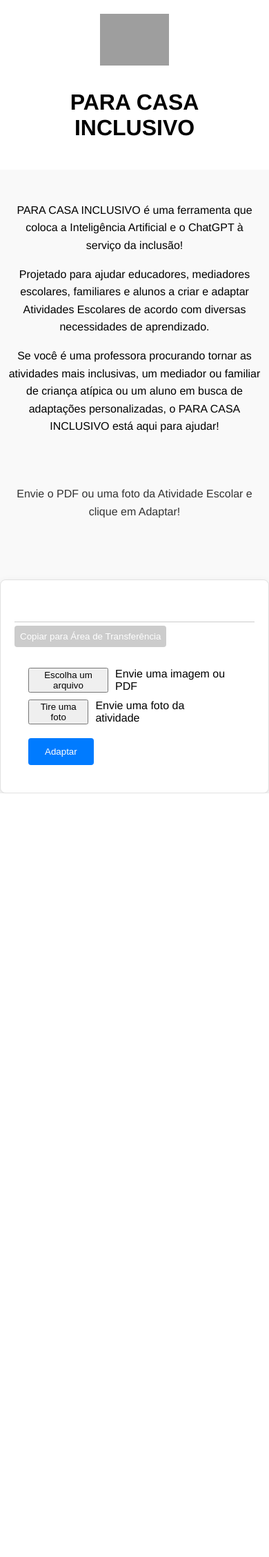
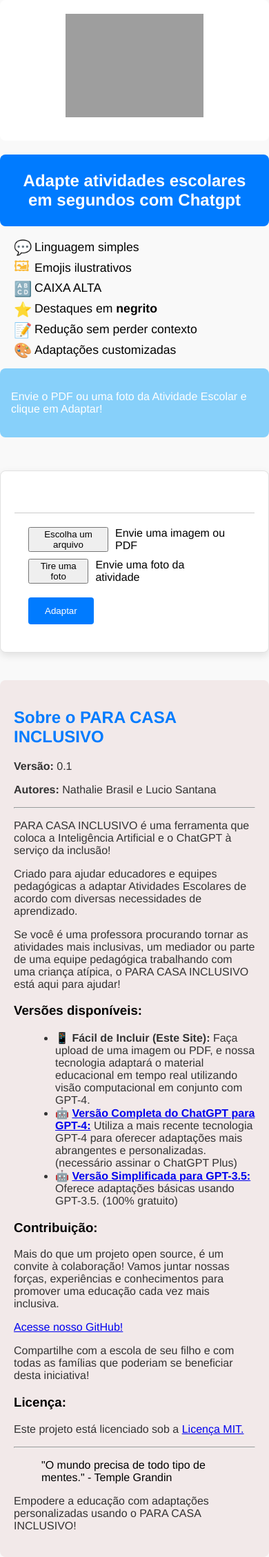
Before and after one commit to luciocs/para-casa-inclusivo, a Flask app: page / in a window 390 px wide. Shown: the whole page at 69% size. Before the commit the page ends 1150 px from the top, so only its background shows below. Run offline with Flask 2, Linux system fonts and the light colour scheme; some libraries are stand-ins or nearby versions; grey boxes are pictures that could not be loaded.

Commit message:
Improved for mobile, improved style and about session

```diff
--- a/static/app.js
+++ b/static/app.js
@@ -100,6 +100,7 @@ document.addEventListener('DOMContentLoaded', () => {
 
             if (data.error) {
                 resultDiv.innerHTML = '<p>Error: ' + data.error + '</p>';
+                document.getElementById("copyButton").style.display = "none";
             } else {
                 // Step 4: Showing Response
                 updateStatus('Preparando para te mostrar o resultado...');
@@ -109,6 +110,7 @@ document.addEventListener('DOMContentLoaded', () => {
                 let html = converter.makeHtml(data.adapted_text);
 
                 resultDiv.innerHTML = '<p>Atividade Escolar Adaptada:</p>' + html;
+                document.getElementById("copyButton").style.display = "inline-block"; // or "block"
 
                 // Clear the status
                 updateStatus('');
--- a/static/styles.css
+++ b/static/styles.css
@@ -15,19 +15,49 @@ body {
     text-align: center;
     padding: 20px;
     background-color: #fff;
+    color: #007BFF;
+    border-radius: 8px;
 }
 
 .logo {
-    max-width: 100px;
+    max-width: 200px;  /* Make the logo bigger */
     margin-bottom: 10px;
 }
 
-.description {
-    margin: 20px 0;
-    padding: 10px;
+.description h2 {
+    font-size: 1.5em;
+    color: #ffffff;
+    background-color: #007BFF;
     text-align: center;
-    font-size: 16px;
-    line-height: 1.6;
+    padding: 1em;
+    border-radius: 8px;
+}
+
+.key-adaptations {
+    list-style-type: none;
+    margin-left: 0;
+    padding-left: 0;
+}
+
+.key-adaptations li {
+    font-size: 1.1em;
+    margin-bottom: 0.5em;
+    position: relative;
+    padding-left: 30px;
+}
+
+.key-adaptations .icon {
+    position: absolute;
+    left: 0;
+    top: 50%;
+    transform: translateY(-50%);
+    font-size: 1.2em;
+    color: #FAB937;
+}
+
+.description ul {
+    list-style-type: none;
+    margin-left: 20px;
 }
 
 .chat-window {
@@ -47,13 +77,21 @@ body {
     border-bottom: 1px solid #ccc;
 }
 
-.status, .instructions {
-    margin: 20px 0;
-    padding: 10px;
-    font-size: 16px;
-    line-height: 1.6;
+.instructions {
+    padding: 1em;
+    background-color: #87D0FA;
+    color: #ffffff;
+    border-radius: 8px;
+    margin: 1em 0;
+    font-size: 1em;
+}
+
+/* Status styles */
+.status {
+    font-weight: bold;
+    color: #007BFF;
+    padding: 1em;
     text-align: center;
-    color: #333;
 }
 
 .input {
@@ -92,7 +130,8 @@ button {
 
 .submit-button {
     padding: 12px 24px;
-    background-color: #007bff;
+    background-color: #007BFF;
+    color: #FFF;
     border: none;
     border-radius: 4px;
     color: white;
@@ -105,7 +144,7 @@ button {
 
 .copy-button {
     padding: 8px;
-    background-color: #cccccc;
+    background-color: #87D0FA;
     border: none;
     border-radius: 4px;
     color: white;
@@ -116,7 +155,7 @@ button {
 }
 
 .copy-button:hover {
-    background-color: #e1e1e1;
+    background-color: #38B6FF;
 }
 
 /* CSS for Responsive Design */
@@ -138,11 +177,11 @@ button {
 }
 
 .loader {
-  border: 4px solid rgba(0, 0, 0, 0.1);
+  border: 4px solid #f3f3f3;
   width: 36px;
   height: 36px;
   border-radius: 50%;
-  border-top-color: #000;
+  border-top-color: #3498db;
   animation: spin 1s ease-in-out infinite;
 }
 
@@ -154,3 +193,24 @@ button {
     transform: rotate(360deg);
   }
 }
+
+.about-section {
+  margin-top: 40px;
+  padding: 20px;
+  background-color: #f2e9e9;
+  border-radius: 8px;
+}
+
+.about-section h2 {
+  color: #007BFF;
+}
+
+.about-section p, .about-section ul {
+  color: #333;
+  font-size: 1em;
+}
+
+.about-section ul {
+  list-style-type: disc;
+  margin-left: 20px;
+}
--- a/templates/index.html
+++ b/templates/index.html
@@ -11,12 +11,17 @@
     <div class="container">
         <div class="header">
             <img src="https://cdn.glitch.global/73e7c968-18cd-44ab-9bde-50ed36955258/Logo%20-%20Para%20Casa%20Inclusivo.png?v=1693099004477" alt="PARA CASA INCLUSIVO Logo" class="logo">
-            <h1>PARA CASA INCLUSIVO</h1>
         </div>
         <div class="description">
-            <p>PARA CASA INCLUSIVO é uma ferramenta que coloca a Inteligência Artificial e o ChatGPT à serviço da inclusão!</p>
-            <p>Projetado para ajudar educadores, mediadores escolares, familiares e alunos a criar e adaptar Atividades Escolares de acordo com diversas necessidades de aprendizado.</p>
-            <p>Se você é uma professora procurando tornar as atividades mais inclusivas, um mediador ou familiar de criança atípica ou um aluno em busca de adaptações personalizadas, o PARA CASA INCLUSIVO está aqui para ajudar!</p>
+            <h2>Adapte atividades escolares em segundos com Chatgpt</h2>
+            <ul class="key-adaptations">
+                <li><span class="icon">&#128172;</span> Linguagem simples</li>
+                <li><span class="icon">&#128444;</span> Emojis ilustrativos</li>
+                <li><span class="icon">&#128288;</span> CAIXA ALTA</li>
+                <li><span class="icon">&#11088;</span> Destaques em <strong>negrito</strong></li>
+                <li><span class="icon">&#128221;</span> Redução sem perder contexto</li>
+                <li><span class="icon">&#127912;</span> Adaptações customizadas</li>
+            </ul>
         </div>
         <div class="instructions">
             <p>Envie o PDF ou uma foto da Atividade Escolar e clique em Adaptar!</p>
@@ -28,7 +33,7 @@
         <div class="chat-window">
             <div class="output" id="result"></div>
             <!-- Copy to Clipboard Button -->
-            <button id="copyButton" class="copy-button">Copiar para Área de Transferência</button>
+            <button id="copyButton" class="copy-button" style="display:none;">Copiar Texto</button>
             <div class="input">
                 <form id="uploadForm">
                   <div class="custom-file-upload">
@@ -51,6 +56,40 @@
                 </form>
             </div>
         </div>
+        <div class="about-section">
+            <h2 class="about-title">Sobre o PARA CASA INCLUSIVO</h2>
+            <p class="about-version"><strong>Versão:</strong> 0.1</p>
+            <p class="about-authors"><strong>Autores:</strong> Nathalie Brasil e Lucio Santana</p>
+            <hr>
+            <p class="about-description">
+                PARA CASA INCLUSIVO é uma ferramenta que coloca a Inteligência Artificial e o ChatGPT à serviço da inclusão!
+            </p>
+            <p class="about-purpose">
+                Criado para ajudar educadores e equipes pedagógicas a adaptar Atividades Escolares de acordo com diversas necessidades de aprendizado.
+            </p>
+            <p class="about-target">
+                Se você é uma professora procurando tornar as atividades mais inclusivas, um mediador ou parte de uma equipe pedagógica trabalhando com uma criança atípica, o PARA CASA INCLUSIVO está aqui para ajudar!
+            </p>
+            <h3 class="about-versions-title">Versões disponíveis:</h3>
+            <ul class="about-versions-list">
+                <li>&#x1F4F1; <strong>Fácil de Incluir (Este Site):</strong> Faça upload de uma imagem ou PDF, e nossa tecnologia adaptará o material educacional em tempo real utilizando visão computacional em conjunto com GPT-4.</li>
+                <li>&#x1F916; <strong><a href="https://chat.openai.com/share/876b4883-6242-4028-9a16-af62b5cc5701" target="_blank" rel="noopener noreferrer">Versão Completa do ChatGPT para GPT-4:</a></strong> Utiliza a mais recente tecnologia GPT-4 para oferecer adaptações mais abrangentes e personalizadas. (necessário assinar o ChatGPT Plus)</li>
+                <li>&#x1F916; <strong><a href="https://chat.openai.com/share/174c02bf-4f98-453c-a412-0c5d0492929a" target="_blank" rel="noopener noreferrer">Versão Simplificada para GPT-3.5:</a></strong> Oferece adaptações básicas usando GPT-3.5. (100% gratuito)</li>
+             </ul>
+            <h3 class="about-contribution-title">Contribuição:</h3>
+            <p>Mais do que um projeto open source, é um convite à colaboração! Vamos juntar nossas forças, experiências e conhecimentos para promover uma educação cada vez mais inclusiva.</p>
+            <p><a href="https://github.com/luciocs/para-casa-inclusivo" target="_blank" rel="noopener noreferrer">Acesse nosso GitHub!</a></p>
+            <p>Compartilhe com a escola de seu filho e com todas as famílias que poderiam se beneficiar desta iniciativa!</p>
+            <h3 class="about-license-title">Licença:</h3>
+            <p>Este projeto está licenciado sob a <a href="https://github.com/luciocs/para-casa-inclusivo/blob/main/LICENSE" target="_blank" rel="noopener noreferrer">Licença MIT.</a></p>
+            <hr>
+            <blockquote class="about-statement">
+                "O mundo precisa de todo tipo de mentes." - Temple Grandin
+            </blockquote>
+            <p class="about-empower">
+                Empodere a educação com adaptações personalizadas usando o PARA CASA INCLUSIVO!
+            </p>
+        </div>
     </div>
     <script src="{{ url_for('static', filename='app.js') }}"></script>
 </body>
```
